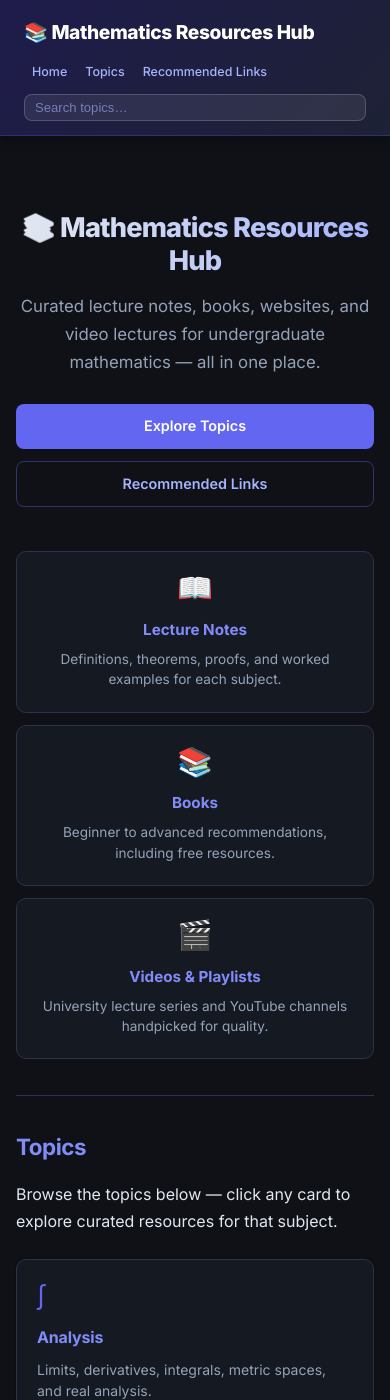
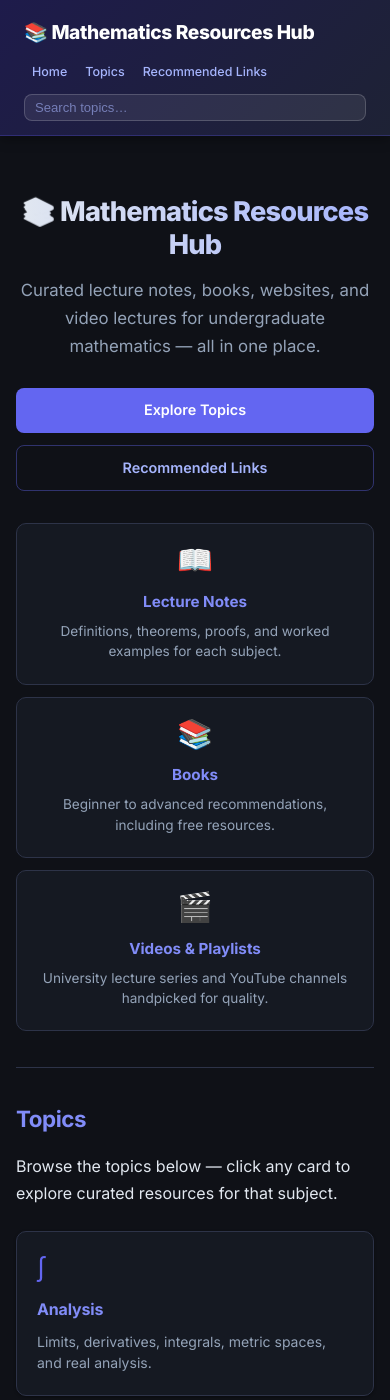
Before and after one commit to mehmetyurtsever-math/math-resources-hub, a Jekyll site: the page built from index.md, in a window 390 px wide and 1400 px high. Built offline with Jekyll 4.4.1, drawn with Linux system fonts in a browser that asks for light colours.

Commit message:
Commit 5: CSS consistency polish — section utilities, tablet breakpoint, hero/footer responsive refinements
Agent-Logs-Url: https://github.com/mehmetyurtsever-math/math-resources-hub/sessions/e2cc11b1-eb24-420b-8408-23140e96a636

Co-authored-by: mehmetyurtsever-math <198125920+mehmetyurtsever-math@users.noreply.github.com>

```diff
--- a/assets/style.css
+++ b/assets/style.css
@@ -160,6 +160,21 @@ a:hover { color: var(--primary-hover); text-decoration: none; }
 .wrapper {
   max-width: 820px;
   margin: 0 auto;
+}
+
+/* ---------- Section Utilities ---------- */
+.section-block {
+  margin: 36px 0;
+  padding: 28px 0;
+  border-top: 1px solid var(--border-color);
+}
+
+.section-title {
+  font-size: 1.4rem;
+  font-weight: 700;
+  color: var(--primary-hover);
+  letter-spacing: -0.02em;
+  margin-bottom: 18px;
 }
 
 /* ---------- Başlıklar ---------- */
@@ -500,8 +515,13 @@ details[open] > summary {
 }
 
 /* ---------- Responsive ---------- */
+@media (max-width: 768px) {
+  .features-grid { grid-template-columns: 1fr 1fr; gap: 14px; }
+}
+
 @media (max-width: 640px) {
   h1 { font-size: 1.6rem; }
+  .hero { padding: 32px 0 24px; }
   .hero-title { font-size: 1.7rem; }
   .features-grid { grid-template-columns: 1fr; gap: 12px; }
   .hero-actions { flex-direction: column; align-items: stretch; }
```
